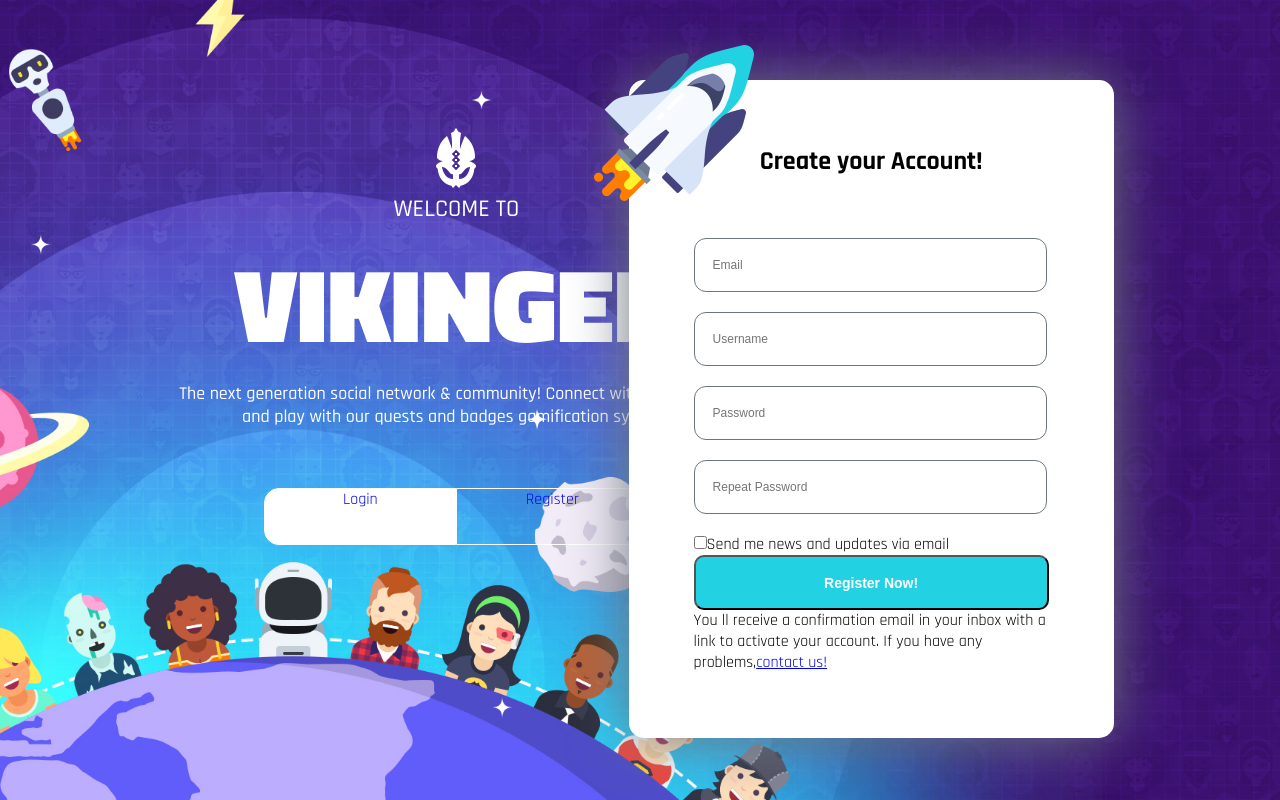
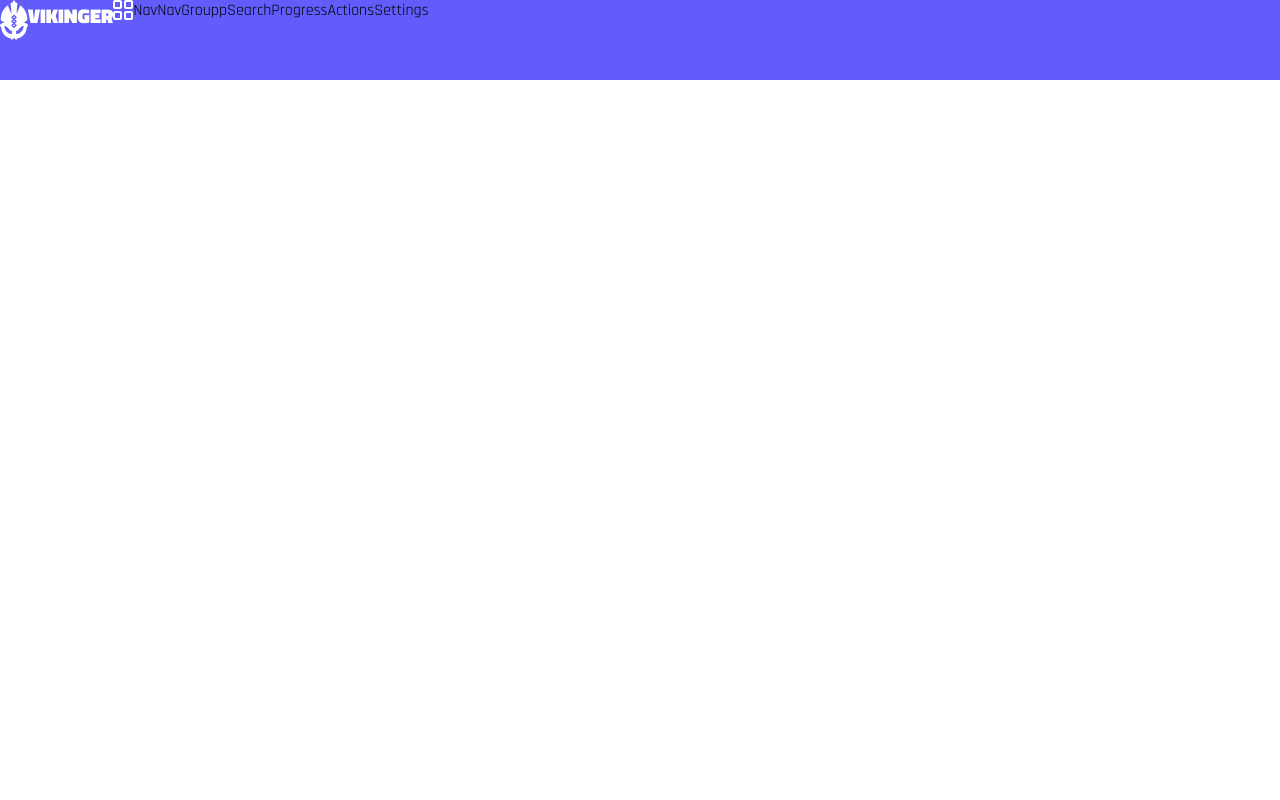
Before and after one commit to secondnumber/ex-social-2-0, a React (Create React App) app: page /register in a window 1280 px wide. Built offline with nearby package versions, Linux system fonts and the light colour scheme.

Commit message:
feat(product): started header

```diff
--- a/src/App.js
+++ b/src/App.js
@@ -1,9 +1,10 @@
 import React from 'react';
 import LoginPage from './components/LoginPage/LoginPage';
+import ProfilePage from './components/ProfilePage/ProfilePage';
 
 const App = () => (
   <div>
-    <LoginPage />
+    <ProfilePage />
   </div>
 );
 
--- a/src/colors.scss
+++ b/src/colors.scss
@@ -1,5 +1,5 @@
 $blue: 	hsla(211, 100%, 50%, 1);
-$indigo:	hsla(263, 90%, 51%, 1);
+$indigo:	hsla(242, 94%, 67%, 1);
 $purple:hsla(261, 51%, 51%, 1);
 $pink:hsla(332, 79%, 58%, 1);
 $red: hsla(354, 70%, 54%, 1);
--- /dev/null
+++ b/src/components/ProfilePage/Header/Header/Header.jsx
@@ -0,0 +1,19 @@
+import React from 'react';
+import classes from './Header.module.scss';
+import Logo from '../Logo/Logo';
+import ToggleSideMenu from '../ToggleSideMenu/ToggleSideMenu';
+
+const Header = () => (
+  <div className={classes.header}>
+    <Logo />
+    <ToggleSideMenu />
+      <div>Nav</div>
+      <div>NavGroupp</div>
+      <div>Search</div>
+      <div>Progress</div>
+      <div>Actions</div>
+      <div>Settings</div>
+  </div>
+);
+
+export default Header;
--- /dev/null
+++ b/src/components/ProfilePage/Header/Header/Header.module.scss
@@ -0,0 +1,8 @@
+@import '../../../../colors';
+
+.header {
+    display: flex;
+    width: 100vw;
+    height: 80px;
+    background-color: $indigo;
+}
--- /dev/null
+++ b/src/components/ProfilePage/Header/Logo/Logo.jsx
@@ -0,0 +1,12 @@
+import React from 'react';
+import classes from './Logo.module.scss';
+import LogoSmall from './LogoSmall.png';
+
+const Logo = () => (
+    <div className={classes.wrapper}>
+      <img src={LogoSmall} alt="Logo" className={classes.logo} />
+      <h1 className={classes.header}>VIKINGER</h1>
+    </div>
+);
+
+export default Logo;
--- /dev/null
+++ b/src/components/ProfilePage/Header/Logo/Logo.module.scss
@@ -0,0 +1,16 @@
+@import '../../../../colors';
+
+.wrapper {
+    display: flex;
+}
+
+.logo {
+    height: 40px;
+}
+
+.header {
+    font-family: 'Titillium Web', sans-serif;
+    font-weight: 900;
+    font-size: 20px;
+    color: $white;
+}
--- /dev/null
+++ b/src/components/ProfilePage/Header/ToggleSideMenu/ToggleSideMenu.jsx
@@ -0,0 +1,11 @@
+import React from 'react';
+import classes from './ToggleSideMenu.module.scss';
+import ToggleSideMenuIcon from './ToggleSideMenuIcon.png';
+
+const ToggleSideMenu = () => (
+    <div className={classes.wrapper}>
+      <img src={ToggleSideMenuIcon} alt="ToogleSideMenu" className={classes.toggle} />
+    </div>
+);
+
+export default ToggleSideMenu;
--- /dev/null
+++ b/src/components/ProfilePage/Header/ToggleSideMenu/ToggleSideMenu.module.scss
@@ -0,0 +1,5 @@
+@import '../../../../colors';
+
+.toggle {
+    height: 20px;
+}
--- /dev/null
+++ b/src/components/ProfilePage/ProfilePage.jsx
@@ -0,0 +1,11 @@
+import React from 'react';
+import classes from './ProfilePage.module.scss';
+import Header from './Header/Header/Header';
+
+const ProfilePage = () => (
+  <div>
+    <Header/>
+  </div>
+);
+
+export default ProfilePage;
--- /dev/null
+++ b/src/components/ProfilePage/ProfilePage.module.scss
@@ -0,0 +1,7 @@
+@import '../../colors.scss';
+
+.wrapper {
+    width: 100vw;
+    height: 100vh;
+    margin: 0;
+}
```
Also changed, not shown: src/components/ProfilePage/Header/Logo/LogoSmall.png (added), src/components/ProfilePage/Header/ToggleSideMenu/ToggleSideMenuIcon.png (added).
